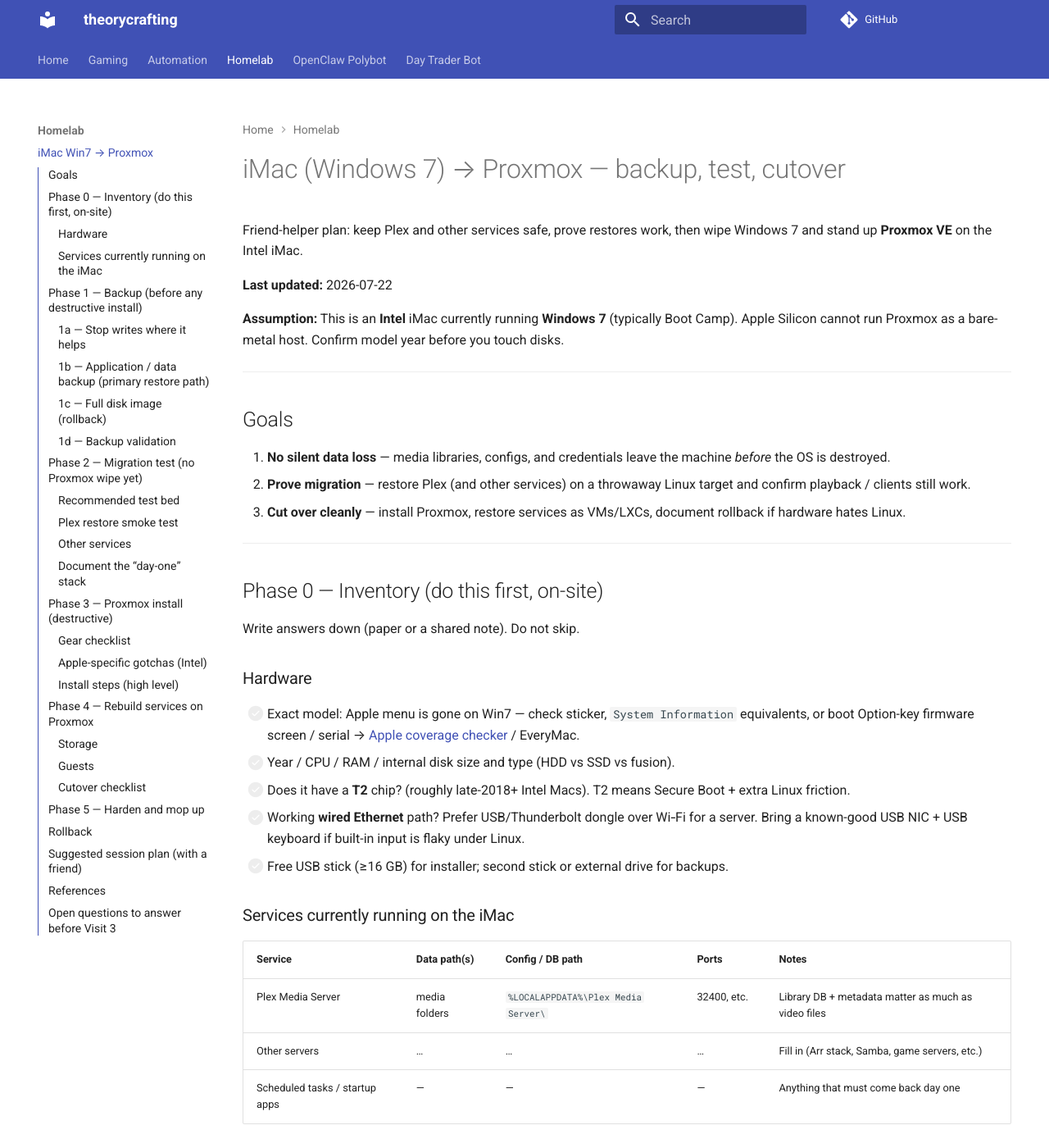
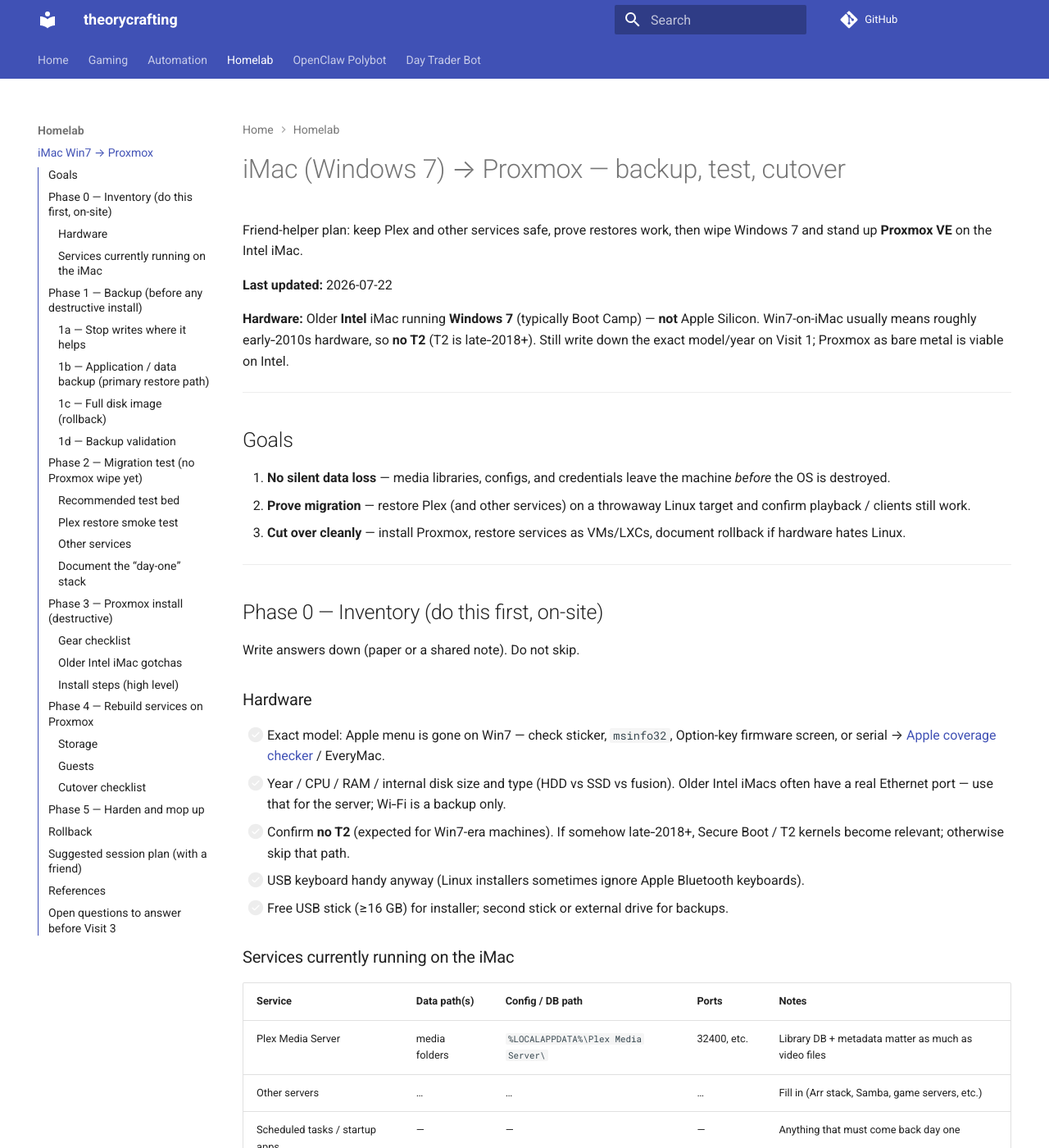
Before and after one commit to Serendipper/theorycrafting, an MkDocs documentation site: the page built from docs/homelab/imac-win7-to-proxmox.md, in a window 1280 px wide and 1400 px high. Shown: the whole window at 82% size. Built offline with MkDocs 1.6.1 and Material for MkDocs 9.7.7, drawn with Linux system fonts in a browser that asks for light colours; comment, search, counter and statistics services are not loaded; some of the changed text lies outside the part shown.

Commit message:
docs: treat iMac as older Intel (pre-T2), not Silicon
Win7-era hardware makes T2/Silicon guidance a distraction; lean on built-in Ethernet and EFI Boot quirks instead.

Co-authored-by: Cursor <cursoragent@cursor.com>

```diff
--- a/docs/homelab/imac-win7-to-proxmox.md
+++ b/docs/homelab/imac-win7-to-proxmox.md
@@ -4,7 +4,7 @@ Friend-helper plan: keep Plex and other services safe, prove restores work, then
 
 **Last updated:** 2026-07-22
 
-**Assumption:** This is an **Intel** iMac currently running **Windows 7** (typically Boot Camp). Apple Silicon cannot run Proxmox as a bare-metal host. Confirm model year before you touch disks.
+**Hardware:** Older **Intel** iMac running **Windows 7** (typically Boot Camp) — **not** Apple Silicon. Win7-on-iMac usually means roughly early‑2010s hardware, so **no T2** (T2 is late‑2018+). Still write down the exact model/year on Visit 1; Proxmox as bare metal is viable on Intel.
 
 ---
 
@@ -22,10 +22,10 @@ Write answers down (paper or a shared note). Do not skip.
 
 ### Hardware
 
-- [ ] Exact model: Apple menu is gone on Win7 — check sticker, `System Information` equivalents, or boot Option-key firmware screen / serial → [Apple coverage checker](https://checkcoverage.apple.com/) / EveryMac.
-- [ ] Year / CPU / RAM / internal disk size and type (HDD vs SSD vs fusion).
-- [ ] Does it have a **T2** chip? (roughly late-2018+ Intel Macs). T2 means Secure Boot + extra Linux friction.
-- [ ] Working **wired Ethernet** path? Prefer USB/Thunderbolt dongle over Wi‑Fi for a server. Bring a known-good USB NIC + USB keyboard if built-in input is flaky under Linux.
+- [ ] Exact model: Apple menu is gone on Win7 — check sticker, `msinfo32`, Option-key firmware screen, or serial → [Apple coverage checker](https://checkcoverage.apple.com/) / EveryMac.
+- [ ] Year / CPU / RAM / internal disk size and type (HDD vs SSD vs fusion). Older Intel iMacs often have a real Ethernet port — use that for the server; Wi‑Fi is a backup only.
+- [ ] Confirm **no T2** (expected for Win7-era machines). If somehow late‑2018+, Secure Boot / T2 kernels become relevant; otherwise skip that path.
+- [ ] USB keyboard handy anyway (Linux installers sometimes ignore Apple Bluetooth keyboards).
 - [ ] Free USB stick (≥16 GB) for installer; second stick or external drive for backups.
 
 ### Services currently running on the iMac
@@ -157,14 +157,12 @@ Only after Phase 1 + 2 pass and the friend says go.
 - [ ] Static IP plan (outside DHCP pool), gateway, DNS, hostname/FQDN (FQDN is annoying to change later).
 - [ ] Backup drives **unplugged** during install so you do not wipe them by accident.
 
-### Apple-specific gotchas (Intel)
+### Older Intel iMac gotchas
 
-- [ ] Boot installer via **Option (Alt)** → **EFI Boot** (not always “GRUB”).
-- [ ] If T2: set Secure Boot to **No Security** via Recovery → Startup Security Utility before expecting unsigned OS USB boots.
-- [ ] Expect missing Wi‑Fi / trackpad / keyboard on some models — wired NIC + USB input first.
-- [ ] Prefer **wired** management networking for the host.
-- [ ] T2 machines may need community T2 kernels/firmware after install for fans/Wi‑Fi/etc. Plan offline docs; do not depend on Wi‑Fi day one.
-- [ ] iMac is a terrible silent 24/7 server (heat, power, display). Fine for a homelab experiment; say that out loud.
+- [ ] Boot installer via **Option (Alt)** → **EFI Boot** (not always “GRUB”). Some Macs dislike a stock hybrid ISO USB; rewrite the stick or try another writer if it never appears.
+- [ ] Use the **built-in Ethernet** for install + management when present. Do not plan on Wi‑Fi for a Plex host.
+- [ ] USB keyboard if the installer ignores the Apple keyboard; GPU/fan quirks are possible but usually less cursed than T2 Macs.
+- [ ] iMac as a 24/7 box: heat, power draw, and a stuck-on display — fine for a homelab experiment; say that out loud.
 
 ### Install steps (high level)
 
@@ -242,14 +240,13 @@ Bring: spare USB NIC, keyboard, ≥2 large external drives, Ethernet cable, phon
 
 - [Plex — Move an install to another system](https://support.plex.tv/articles/201370363-move-an-install-to-another-system/)
 - [Proxmox VE documentation](https://pve.proxmox.com/pve-docs/)
-- [Apple — Startup Security Utility (T2)](https://support.apple.com/en-us/HT208330)
-- Community writeups on Proxmox on Intel Macs (USB NIC, EFI Boot, T2 kernels) — useful when the stock ISO/Wi‑Fi misbehaves; treat as tips, not gospel for every iMac year.
+- Community notes on Proxmox on **Intel** Macs (EFI Boot, ISO-on-USB quirks) — useful if the installer USB will not appear; ignore T2/Silicon writeups for this machine.
 
 ---
 
 ## Open questions to answer before Visit 3
 
-1. Exact iMac model / year / T2?
+1. Exact iMac model / year / CPU / RAM / disk layout?
 2. Where does the media live today (internal vs external), and how many TB?
 3. Full list of “must work Monday” services beyond Plex?
 4. Is remote Plex access required, or LAN-only?
```
